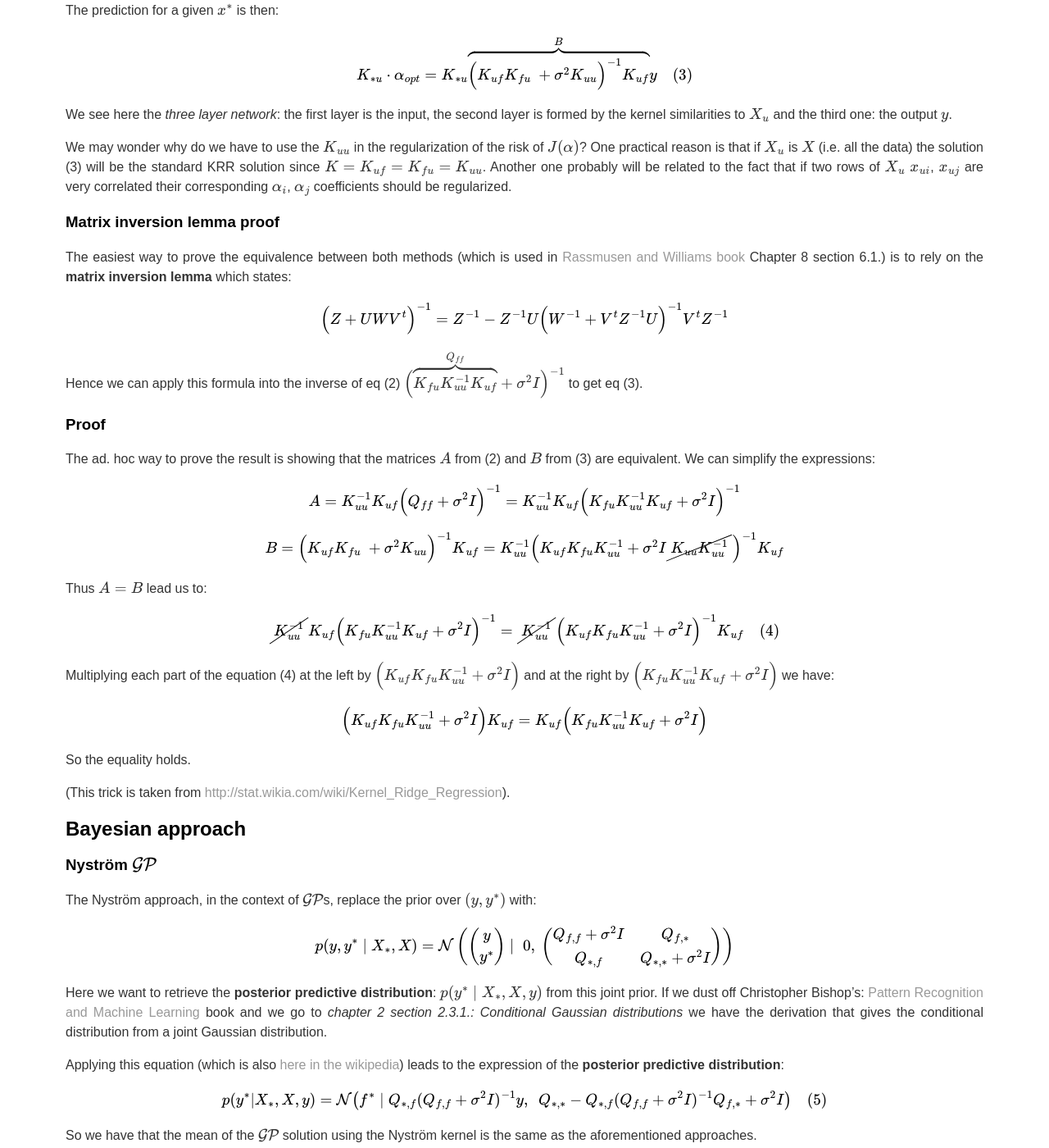
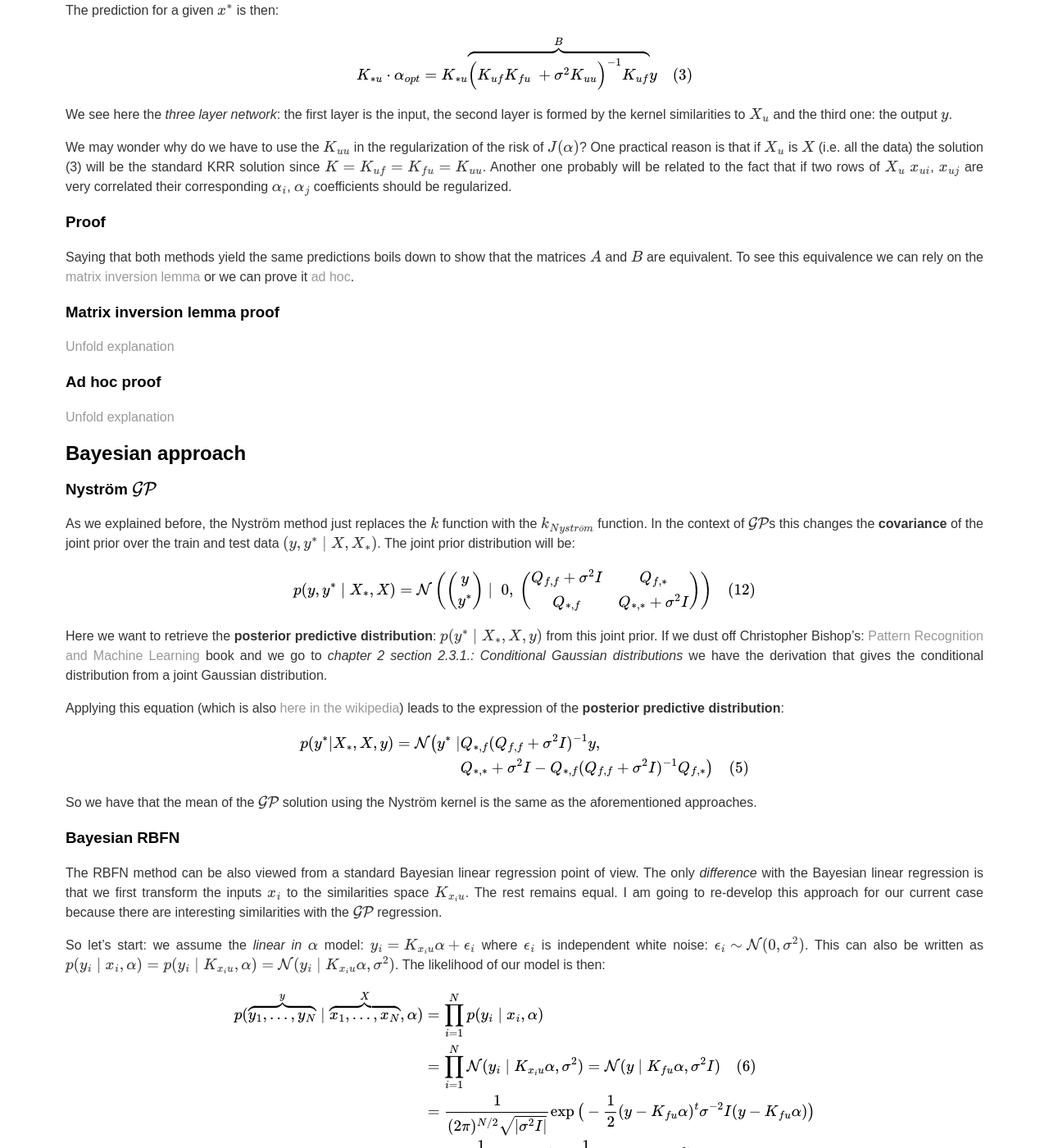
Before and after one commit to Haiiah/gonzmg88.github.io, a Jekyll site: the page built from _posts/2017-10-24-NystromRBFNN.md, in a window 1280 px wide and 1400 px high, scrolled down 1913 px. Shown: the whole window at 82% size. Built offline with Jekyll 4.4.1, drawn with Linux system fonts in a browser that asks for light colours; nearby versions of some CDN libraries; formulas are drawn with MathJax 3; some of the changed text lies outside the part shown.

Commit message:
Make it nicer to read, add some explanations

```diff
--- a/_posts/2017-10-24-NystromRBFNN.md
+++ b/_posts/2017-10-24-NystromRBFNN.md
@@ -97,20 +97,32 @@ We see here the *three layer network*: the first layer is the input, the second
 
 We may wonder why do we have to use the $K_{uu}$ in the regularization of the risk of $J(\alpha)$? One practical reason is that if $X_u$ is $X$ (i.e. all the data) the solution (3) will be the standard KRR solution since $K=K_{uf}=K_{fu}=K_{uu}$. Another one probably will be related to the fact that if two rows of $$X_u$$ $$ x_{ui} $$, $$ x_{uj} $$ are very correlated their corresponding $$\alpha_i$$, $$\alpha_j$$ coefficients should be regularized.
 
+### Proof
+Saying that both methods yield the same predictions boils down to show that the matrices $A$ and $B$ are equivalent. To see this equivalence we can rely on the [matrix inversion lemma](#matrix-inversion-lemma-proof) or we can prove it [ad hoc](#ad-hoc-proof).
+
 ### Matrix inversion lemma proof
 
-The easiest way to prove the equivalence between both methods (which is used in [Rassmusen and Williams book](http://www.gaussianprocess.org/gpml/){:target="_blank"} Chapter 8 section 6.1.) is to rely on the **matrix inversion lemma** which states:
+<a onclick="$('#mil_hidden').slideToggle();"> Unfold explanation </a>
+
+<div id="mil_hidden" class="input_hidden">
+
+<p> The easiest way to prove the equivalence between both methods (which is used in <a href="http://www.gaussianprocess.org/gpml/" target="blank"> [Rassmusen and Williams book]</a> Chapter 8 section 6.1.) is to rely on the <strong>matrix inversion lemma</strong> which states:</p>
 
 $$
  \Big(Z + UWV^t\Big)^{-1} = Z^{-1} -Z^{-1} U\Big(W^{-1} + V^tZ^{-1}U\Big)^{-1}V^tZ^{-1}
 $$
 
-Hence we can apply this formula into the inverse of eq (2) $\Big( \overbrace{K_{fu}K_{uu}^{-1}K_{uf}}^{Q_{ff}}+\sigma^2 I\Big)^{-1}$ to get eq (3).
+<p>Hence we can apply this formula into the inverse of eq (2) <script type="math/tex">\Big( \overbrace{K_{fu}K_{uu}^{-1}K_{uf}}^{Q_{ff}}+\sigma^2 I\Big)^{-1}</script> to get eq (3).</p>
 
+<p><a onclick="$('#mil_hidden').slideToggle();"> Collapse </a></p>
 
-### Proof
+</div>
 
-The ad. hoc way to prove the result is showing that the matrices $A$ from (2) and $B$ from (3) are equivalent. We can simplify the expressions:
+### Ad hoc proof
+
+<a onclick="$('#ah_hidden').slideToggle();"> Unfold explanation </a>
+<div id="ah_hidden" class="input_hidden">
+<p>The ad hoc way to prove the result is showing that the matrices $A$ from (2) and $B$ from (3) are equivalent. We can simplify the expressions:</p>
 
 $$
 A = K_{uu}^{-1}K_{uf}\Big(Q_{ff}+ \sigma^2 I \Big)^{-1} = K_{uu}^{-1}K_{uf}\Big(K_{fu}K_{uu}^{-1}K_{uf}+ \sigma^2 I \Big)^{-1}
@@ -121,30 +133,33 @@ $$
 B = \Big( K_{uf}K_{fu}\ +  \sigma^2 K_{uu}\Big)^{-1} K_{uf} = K_{uu}^{-1}\Big( K_{uf}K_{fu} K_{uu}^{-1} + \sigma^2 I \cancel{K_{uu}K_{uu}^{-1}} \Big)^{-1} K_{uf}
 $$
 
-Thus $A = B$ lead us to:
+<p>Thus $A = B$ lead us to:</p>
 
 $$
 \require{cancel}
 \cancel{K_{uu}^{-1}} K_{uf}\Big(K_{fu}K_{uu}^{-1}K_{uf}+ \sigma^2 I \Big)^{-1} = \cancel{K_{uu}^{-1}} \Big( K_{uf}K_{fu} K_{uu}^{-1} + \sigma^2 I \Big)^{-1} K_{uf} \quad \text{(4)}
 $$
 
-Multiplying each part of the equation (4) at the left by $\Big( K_{uf}K_{fu} K_{uu}^{-1} + \sigma^2 I \Big)$ and at the right by $\Big(K_{fu}K_{uu}^{-1}K_{uf}+ \sigma^2 I \Big)$ we have:
+<p>Multiplying each part of the equation (4) at the left by $\Big( K_{uf}K_{fu} K_{uu}^{-1} + \sigma^2 I \Big)$ and at the right by $\Big(K_{fu}K_{uu}^{-1}K_{uf}+ \sigma^2 I \Big)$ we have:</p>
 
 $$
 \Big( K_{uf}K_{fu} K_{uu}^{-1} + \sigma^2 I \Big) K_{uf} = K_{uf} \Big(K_{fu}K_{uu}^{-1}K_{uf}+ \sigma^2 I \Big)
 $$
 
-So the equality holds.
+<p>So the equality holds.</p>
 
-(This trick is taken from [http://stat.wikia.com/wiki/Kernel_Ridge_Regression](http://stat.wikia.com/wiki/Kernel_Ridge_Regression){:target="_blank"}).
+<p>(This trick is taken from <a href="http://stat.wikia.com/wiki/Kernel_Ridge_Regression" target="blank"> http://stat.wikia.com/wiki/Kernel_Ridge_Regression)</a>).</p>
+<p><a onclick="$('#ah_hidden').slideToggle();"> Collapse </a></p>
+
+</div>
 
 ## Bayesian approach
 
 ### Nyström $\mathcal{GP}$
-The Nyström approach, in the context of $\mathcal{GP}$s, replace the prior over $(y,y^{\*})$ with:
+As we explained before, the Nyström method just replaces the $k$ function with the $k_{Nyström}$ function. In the context of $\mathcal{GP}$s this changes the **covariance** of the joint prior over the train and test data $$(y,y^* \mid X, X_* )$$. The joint prior distribution will be:
 
 $$
-p(y,y^* \mid X_*, X)=\mathcal{N}\left(\begin{pmatrix}y \\ y^* \end{pmatrix} \mid \; 0,\:\begin{pmatrix} Q_{f,f}+\sigma^2 I & Q_{f,*}\\ Q_{*,f} & Q_{*,*} + \sigma^2 I \end{pmatrix} \right)
+p(y,y^* \mid X_*, X)=\mathcal{N}\left(\begin{pmatrix}y \\ y^* \end{pmatrix} \mid \; 0,\:\begin{pmatrix} Q_{f,f}+\sigma^2 I & Q_{f,*}\\ Q_{*,f} & Q_{*,*} + \sigma^2 I \end{pmatrix} \right) \quad \text{(12)}
 $$
 
 Here we want to retrieve the __posterior predictive distribution__: \\( p(y^* \mid X_*, X, y) \\) from this joint prior. If we dust off Christopher Bishop's: [Pattern Recognition and Machine Learning ](http://www.springer.com/us/book/9780387310732){:target="_blank"} book and we go to _chapter 2 section 2.3.1.: Conditional Gaussian distributions_ we have the derivation that gives the conditional distribution from a joint Gaussian distribution.
@@ -152,7 +167,10 @@ Here we want to retrieve the __posterior predictive distribution__: \\( p(y^* \m
 Applying this equation (which is also [here in the wikipedia](https://en.wikipedia.org/wiki/Multivariate_normal_distribution#Conditional_distributions)) leads to the expression of the **posterior predictive distribution**:
 
 $$
-p(y^* | X_*, X, y) = \mathcal{N}\big(f^* \mid Q_{*,f}(Q_{f,f}+\sigma^2 I)^{-1}y,\enspace Q_{*,*} - Q_{*,f}(Q_{f,f} + \sigma^2 I)^{-1}Q_{f,*} + \sigma^2 I \big) \quad \text{(5)}
+\begin{aligned}
+p(y^* | X_*, X, y) = \mathcal{N}\big(y^* \mid & Q_{*,f}(Q_{f,f}+\sigma^2 I)^{-1}y, \\
+                                              & Q_{*,*} + \sigma^2 I - Q_{*,f}(Q_{f,f} + \sigma^2 I)^{-1}Q_{f,*}  \big) \quad \text{(5)}
+\end{aligned}
 $$
 
 So we have that the mean of the $\mathcal{GP}$ solution using the Nyström kernel is the same as the aforementioned approaches.
@@ -183,7 +201,7 @@ At this point it is worth to stop and consider *what do we want?* the natural an
 One way to obtain the posterior predictive distribution, which is similar to the approach followed for $\mathcal{GP}$s is:
 
 1. Augment the above equation with the test points:
-$$ p(y,y^*,\alpha \mid  X,X_*) $$ (Changing the likelihood term to accommodate the unseen $$X^*$$ and $$y_*$$).
+$$ p(y,y^*,\alpha \mid  X,X_*) $$ (Changing the likelihood term to accommodate the unseen $$X_*$$ and $$y^*$$).
 2. Integrate out \\( \alpha \\): $$ p(y,y^* \mid  X,X_*) = \int p(y,y^*,\alpha \mid  X,X_*) d\alpha $$
 3. Compute the posterior predictive using the trick we used above in the Nyström case (5).
 
@@ -194,7 +212,7 @@ The other, *more standard* approach would be:
 
 $$
 \begin{aligned}
-p(y^* \mid x^* X, y) &= \int p(y^* \mid X^*, \alpha, \cancel{X, y}) P(\alpha \mid \cancel{X^*}, X, y) d \alpha \\&=
+p(y^* \mid x^* X, y) &= \int p(y^* \mid X_*, \alpha, \cancel{X, y}) P(\alpha \mid \cancel{X_*}, X, y) d \alpha \\&=
 \int \mathcal{N}(y^*\mid K_{*u}\alpha, \sigma^2) p(\alpha \mid y,X)d \alpha
 \end{aligned}
 $$
@@ -217,7 +235,7 @@ $$
 So we see that the MAP of the Bayesian RBFN approach is the same of the empirical risk minimization RBFN approach. Given that we can also say that it is also the same to the KRR solution using the Nyström method and by the way it is also the mean of the $\mathcal{GP}$ solution using the Nyström method. So we have different methods derived from different points of view which at the end lead to the same *point estimates*. The only thing that remain to consider is the fully Bayesian RBFN approach; we wonder: *will the mean of fully Bayesian RBFN approach give the same predictions as all the other methods?* The answer, as you might expect, is also yes.
 
 #### Fully Bayesian approach
-We will develop here the *"similar to $\mathcal{GP}$"* approach to derive the **posterior predictive distribution** $$ p(y^*\mid x_*,X,y)$$. First we consider the *augmented likelihood*:
+We will develop here the *"similar to $\mathcal{GP}$"* approach to derive the **posterior predictive distribution** $$ p(y^*\mid X_*,X,y)$$. First we consider the *augmented likelihood*:
 
 $$
 p(y,y^* \mid  X, X_*,  \alpha) = \mathcal{N}\left(\begin{pmatrix} y \\ y^* \end{pmatrix} \Big | \; \begin{pmatrix} K_{fu} \\ K_{*u} \end{pmatrix} \alpha, \sigma^2 I \right)\quad \text{(7)}
@@ -228,7 +246,7 @@ Now we integrate out $\alpha$:
 
 $$
 \begin{aligned}
-  p(y,y^* \mid  X,X_*) &= \int p(y,y^* \alpha \mid  X,X_*) d\alpha = \int p(y,y^* \mid  X,X_*,\alpha)p(\alpha \mid X,X_*) d\alpha \\ &=
+  p(y,y^* \mid  X,X_*) &= \int p(y,y^*, \alpha \mid  X,X_*) d\alpha = \int p(y,y^* \mid  X,X_*,\alpha)p(\alpha \mid X,X_*) d\alpha \\ &=
   \int \mathcal{N}\left(\begin{pmatrix} y \\ y^* \end{pmatrix} \Big | \; \begin{pmatrix} K_{fu} \\ K_{*u} \end{pmatrix} \alpha, \sigma^2 I \right) \mathcal{N}(\alpha \mid 0, A) d\alpha \quad \text{(8)}
 \end{aligned}
 $$
@@ -236,15 +254,18 @@ $$
 To solve this (nasty) integral we can rely again on Bishop's book; in this case we will have to move to *section 2.3.3. Bayes' theorem for Gaussian variables*. After a while, if you did it properly, you will end up with:
 
 $$
-p(y,y^* \mid  X,X_*) = \mathcal{N}\left(\begin{pmatrix}y \\ y^* \end{pmatrix} \Big| \; 0,\:\begin{pmatrix} K_{fu}AK_{uf} + \sigma^2 I & K_{fu}AK_{u*} \\ K_{*u}AK_{uf} & K_{*u}AK_{u*} + \sigma^2 I \end{pmatrix} \right) \quad \text{(10)}
+p(y,y^* \mid  X,X_*) = \mathcal{N}\left(\begin{pmatrix}y \\ y^* \end{pmatrix} \Big| \; 0,\:\begin{pmatrix} K_{fu}AK_{uf} + \sigma^2 I & K_{fu}AK_{u*} \\ K_{*u}AK_{uf} & K_{*u}AK_{u*} + \sigma^2 I \end{pmatrix} \right) \quad \text{(11)}
 $$
 
 Now we recognize here again that if $A=K_{uu}^{-1}$ we have the same joint distribution of the train and test data of the Nyström $\mathcal{GP}$ method.
 
-An alternative derivation (maybe easier or more intuitive?) of this formula is given if you click <a class="clickme"> Unfold explanation</a>.
+An alternative derivation (maybe easier or more intuitive?) of this formula is given if you click <a onclick="$('#alternative_derivation_hidden').slideToggle();"> unfold explanation</a>.
 
-<div class="input_hidden">
-<h4 id="alternative-derivation">Alternative Derivation </h4>
+#### Alternative Derivation
+<a onclick="$('#alternative_derivation_hidden').slideToggle();"> Unfold explanation</a>
+
+<div id="alternative_derivation_hidden" class="input_hidden">
+
 
 <p>If we <em>believe</em> that the convolution of two Gaussians is Gaussian we can just find the mean and covariance of: <script type="math/tex"> (y,y^* \mid X, X_*) </script> To do this we <em>just</em> have to integrate (8).</p>
 <p>First we compute the mean:</p>
```
Also changed, not shown: other parts of _posts/2017-10-24-NystromRBFNN.md (+3 -8 lines).
